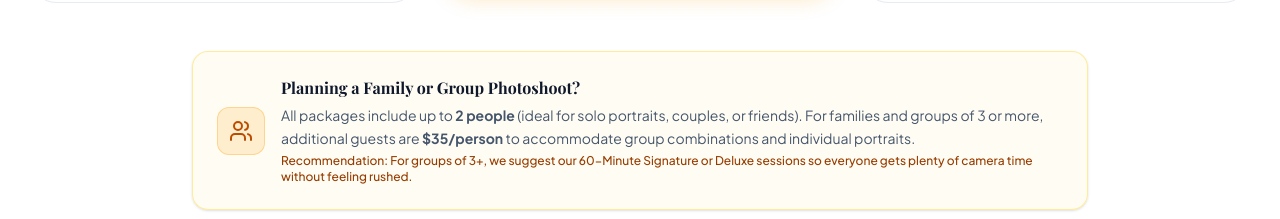
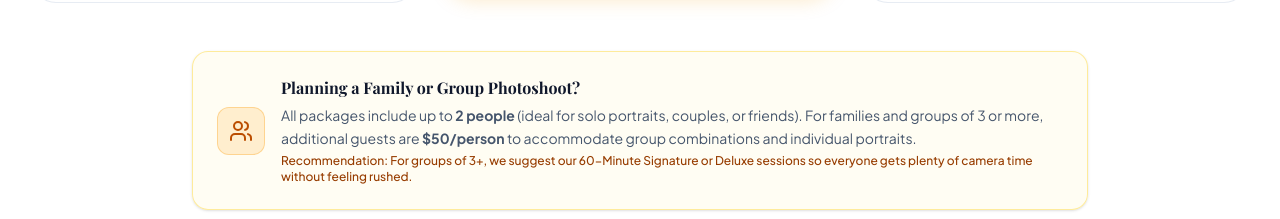
Before and after one commit to superjeffc/photography, a React (Vite) app: page / in a window 1280 px wide. Shown: the part 2264-2483 px from the top of the page. Built offline with nearby package versions, Linux system fonts and the light colour scheme; a web font is replaced by a local one.

Commit message:
Update price for additional guests

```diff
--- a/src/components/PackageCalculator.tsx
+++ b/src/components/PackageCalculator.tsx
@@ -113,7 +113,7 @@ export const PackageCalculator: React.FC<PackageCalculatorProps> = ({ onOpenBook
           <div className="space-y-1 text-xs sm:text-sm">
             <h4 className="font-bold text-slate-900 font-serif text-base">Planning a Family or Group Photoshoot?</h4>
             <p className="text-slate-600 leading-relaxed">
-              All packages include up to <strong>2 people</strong> (ideal for solo portraits, couples, or friends). For families and groups of 3 or more, additional guests are <strong>$35/person</strong> to accommodate group combinations and individual portraits.
+              All packages include up to <strong>2 people</strong> (ideal for solo portraits, couples, or friends). For families and groups of 3 or more, additional guests are <strong>$50/person</strong> to accommodate group combinations and individual portraits.
             </p>
             <p className="text-amber-800 font-medium text-xs">
               Recommendation: For groups of 3+, we suggest our 60-Minute Signature or Deluxe sessions so everyone gets plenty of camera time without feeling rushed.
--- a/src/data/photographyData.ts
+++ b/src/data/photographyData.ts
@@ -195,7 +195,7 @@ export const ADD_ONS: AddOnItem[] = [
     id: 'extra-guest',
     name: 'Additional Guest (Family / Group)',
     price: 35,
-    description: 'Add an extra person beyond the 2 included guests (+$35/person for group and individual portraits).'
+    description: 'Add an extra person beyond the 2 included guests (+$50/person for group and individual portraits).'
   },
   {
     id: 'expedited-delivery',
```
